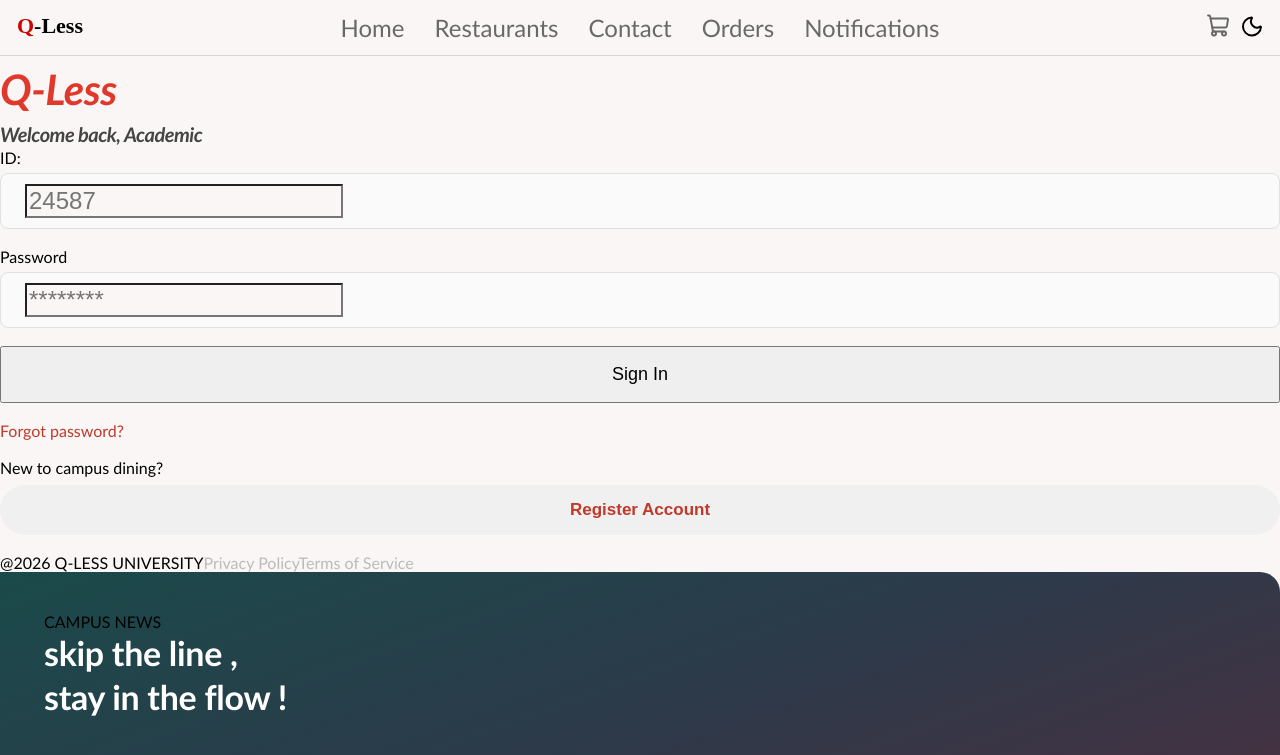
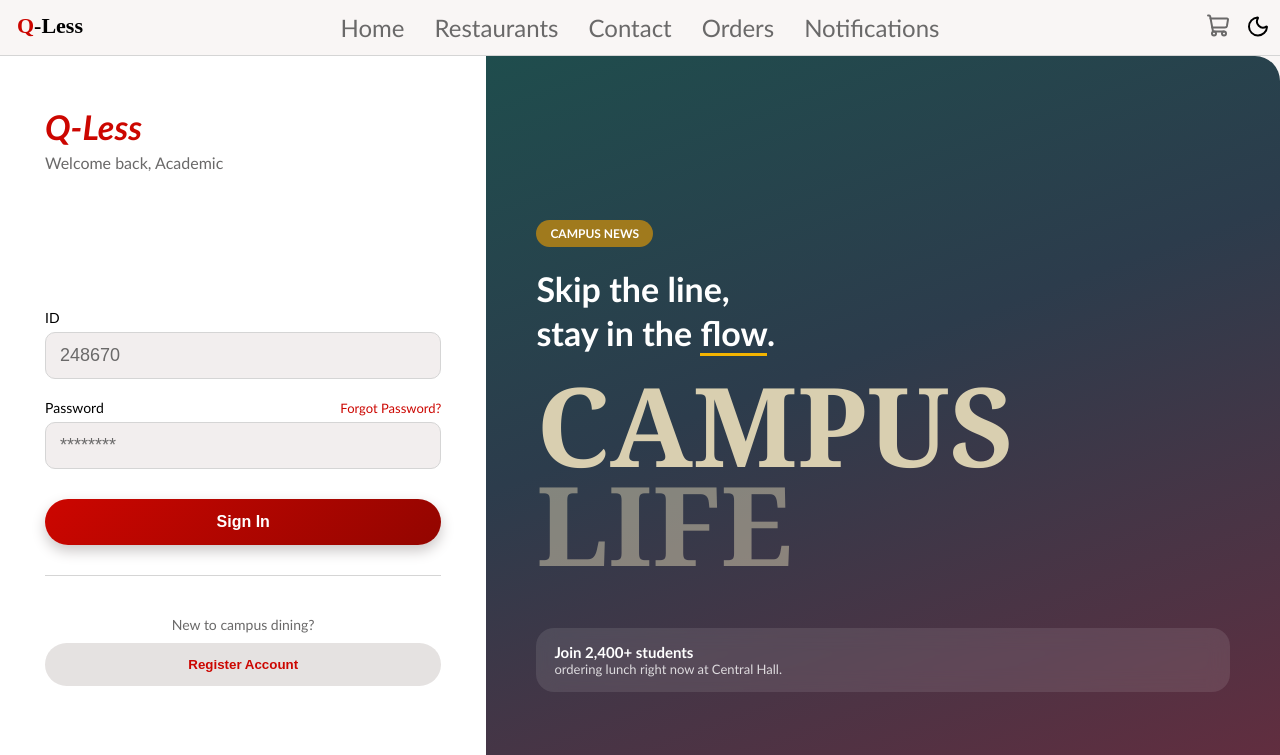
Before and after one commit to Zoomacs/OOP-Project, a React (Vite) app in the folder oop-project/: page / in a window 1280 px wide. Shown: the top 755 px of the page. Built offline with nearby package versions, Linux system fonts and the light colour scheme.

Commit message:
Refactor login component structure and styles; update input fields and enhance layout

```diff
--- a/oop-project/src/login.css
+++ b/oop-project/src/login.css
@@ -1,54 +1,48 @@
+* {
+  margin: 0;
+  padding: 0;
+  box-sizing: border-box;
+}
+
+body {
+  background: var(--background-color);
+  font-family: var(--font-family, "Gill Sans", Calibri, sans-serif);
+}
+
 .qless-wrapper {
   display: flex;
   width: 100vw;
   height: 100vh;
-  font-family: "Segoe UI", sans-serif;
-  background: #f5f5f5;
+  overflow: hidden;
 }
 
 .qless-left {
   width: 38%;
-  background: #fff;
+  background: var(--box-color);
+  padding: 50px 45px;
   display: flex;
   flex-direction: column;
   justify-content: space-between;
-  background: #ffffff;
-  padding: 40px 44px;
-}
-
-.qless-logo {
-  margin-top: 8px;
-}
-
-.qless-logo {
-  font-size: 26px;
-  font-weight: 700;
-  color: #c0392b;
-  font-style: italic;
-  letter-spacing: -0.5px;
 }
 
 .qless-logo-text {
-  font-size: 26px;
+  font-size: 34px;
   font-weight: 700;
-  color: #e0392b;
+  color: var(--primary-color);
   font-style: italic;
-  letter-spacing: -0.5px;
 }
 
 .qless-welcome {
-  font-size: 14px;
-  color: #444;
-  margin: 6px 0 0;
-  line-height: 1.4;
+  font-size: 16px;
+  color: var(--text-muted);
+  margin-top: 6px;
 }
 
 .qless-form {
   display: flex;
   flex-direction: column;
-  gap: 18px;
-  flex: 1;
-  justify-content: center;
+  gap: 20px;
+  margin-top: 30px;
 }
 
 .qless-field-group {
@@ -58,9 +52,36 @@
 }
 
 .qless-label {
-  font-size: 13px;
-  color: #333;
+  font-size: 14px;
+  color: var(--text-color);
   font-weight: 500;
+}
+
+.qless-input-wrapper {
+  display: flex;
+  align-items: center;
+  border: 1px solid var(--border-color);
+  border-radius: 10px;
+  padding: 12px 14px;
+  background: #f2eeee;
+  transition: 0.2s;
+}
+
+.qless-input-wrapper:focus-within {
+  border-color: var(--primary-color);
+}
+
+.qless-input {
+  border: none;
+  background: transparent;
+  outline: none;
+  width: 100%;
+  font-size: 18px;
+  color: var(--text-color);
+}
+
+.qless-input::placeholder {
+  color: var(--text-muted);
 }
 
 .qless-password-header {
@@ -70,8 +91,8 @@
 }
 
 .qless-forgot-password {
-  font-size: 12px;
-  color: #c0392b;
+  font-size: 13px;
+  color: var(--primary-color);
   text-decoration: none;
   font-weight: 500;
 }
@@ -80,335 +101,152 @@
   text-decoration: underline;
 }
 
-.qless-input-wrapper {
-  display: flex;
-  align-items: center;
-  border: 1px solid #e0e0e0;
-  border-radius: 8px;
-  padding: 10px 14px;
-  background: #fafafa;
-  gap: 10px;
-  transition: border-color 0.2s;
-}
-.qless-input-wrapper:focus-within {
-  border-color: #c0392b;
-}
-.qless-input-icon {
-  font-size: 15px;
-  color: #aaa;
-  flex-shrink: 0;
+.qless-sign-in-button {
+  margin-top: 10px;
+  padding: 14px;
+  border: none;
+  border-radius: 30px;
+  background: linear-gradient(
+    135deg,
+    var(--primary-color),
+    var(--primary-hover)
+  );
+  color: var(--button-text);
+  font-size: 16px;
+  font-weight: 600;
+  cursor: pointer;
+  box-shadow: 0 6px 14px var(--box-shadow);
+  transition: 0.2s;
 }
 
-.qless-input {
-  border: none;
-  background: transparent;
-  outline: none;
-  font-size: 14px;
-  color: #333;
-  width: 100%;
+.qless-sign-in-button:hover {
+  transform: translateY(-2px);
+  opacity: 0.9;
 }
 
-.qless-input::placeholder {
-  color: #bbb;
-}
-
-.qless-sign-in-btn {
-  background: linear-gradient(135deg, #e74c3c, #c0392b);
-  color: #fff;
-  border: none;
-  border-radius: 30px;
-  padding: 12px;
-  font-size: 15px;
-  font-weight: 600;
-  cursor: pointer;
-  letter-spacing: 0.3px;
-  margin-top: 4px;
-  transition:
-    opacity 0.2s,
-    transform 0.1s;
-}
-.qless-sign-in-btn:hover {
-  opacity: 0.9;
-  transform: translateY(-1px);
-}
-
-.qless-sign-in-btn:active {
-  transform: translateY(0);
-}
 .qless-divider {
   height: 1px;
-  background: #eee;
-  margin: 4px 0;
-}
-
-.qless-new-user-text {
-  text-align: center;
-  font-size: 13px;
-  color: #888;
-  margin: 0;
-}
-
-.qless-register-btn {
-  background: #f0f0f0;
-  color: #c0392b;
-  border: none;
-  border-radius: 30px;
-  padding: 13px;
-  font-size: 14px;
-  font-weight: 600;
-  cursor: pointer;
-  letter-spacing: 0.2px;
-  transition: background 0.2s;
-}
-
-.qless-register-btn:hover {
-  background: #e8e8e8;
+  background: var(--border-color);
+  margin: 10px 0;
 }
 
 .qless-sign-up {
   display: flex;
   flex-direction: column;
-  gap: 8px;
+  align-items: center;
+  gap: 10px;
+  margin-top: 10px;
+}
+
+.qless-sign-up-text {
+  font-size: 14px;
+  color: var(--text-muted);
 }
 
 .qless-sign-up-button {
-  background: #f0f0f0;
-  color: #c0392b;
+  width: 100%;
+  padding: 14px;
+  border-radius: 30px;
   border: none;
-  border-radius: 30px;
-  padding: 13px;
-  font-size: 14px;
+  background: #e5e2e1;
+  color: var(--primary-color);
   font-weight: 600;
   cursor: pointer;
-  transition: background 0.2s;
+  transition: 0.2s;
 }
+
 .qless-sign-up-button:hover {
-  background: #e8e8e8;
+  background: #dcd9d8;
+}
+
+.qless-footer {
+  display: flex;
+  gap: 12px;
+  font-size: 11px;
+  color: var(--text-muted);
+}
+
+.qless-footer a {
+  color: var(--text-muted);
+  text-decoration: none;
+}
+
+.qless-footer a:hover {
+  color: var(--text-color);
 }
 
 .qless-right-side {
   flex: 1;
-  background: linear-gradient(160deg, #1a4a4a 0%, #2d3a4a 40%, #5c2a3a 100%);
+  background: linear-gradient(160deg, #1f4d4d 0%, #2c3c4c 40%, #6b2b3d 100%);
+  color: white;
+  padding: 60px 50px;
+  border-radius: 0 25px 25px 0;
   display: flex;
   flex-direction: column;
-  padding: 40px 44px;
-  box-sizing: border-box;
-  position: relative;
-  overflow: hidden;
-  border-radius: 0 20px 20px 0;
-}
-
-.qless-footer {
-  display: flex;
-  gap: 14px;
-  font-size: 10px;
-  color: #bbb;
-  letter-spacing: 0.5px;
-}
-
-.qless-footer-link {
-  color: #bbb;
-  text-decoration: none;
-}
-
-.qless-footer-link:hover {
-  color: #999;
-}
-
-.qless-right-side {
-  flex: 1;
-  background: linear-gradient(160deg, #1a4a4a 0%, #2d3a4a 40%, #5c2a3a 100%);
-  display: flex;
-  flex-direction: column;
-  padding: 40px 44px;
-  box-sizing: border-box;
-  border-radius: 0 20px 20px 0;
-  overflow: hidden;
+  justify-content: center;
 }
 
 .qless-badge {
-  background: #8b6914;
-  color: #fff;
-  font-size: 11px;
-  font-weight: 700;
-  letter-spacing: 1.5px;
-  padding: 5px 12px;
+  background: #a07a1d;
+  padding: 6px 14px;
   border-radius: 20px;
-  align-self: flex-start;
-  margin-bottom: 16px;
+  font-size: 12px;
+  font-weight: bold;
+  width: fit-content;
+  margin-bottom: 20px;
 }
 
 .qless-tagline {
-  color: #fff;
-  font-size: 26px;
+  font-size: 34px;
   font-weight: 700;
-  margin: 0 0 12px;
   line-height: 1.3;
-  letter-spacing: -0.3px;
+  margin-bottom: 20px;
+}
+
+.qless-tagline span {
+  border-bottom: 3px solid #f4b400;
 }
 
 .qless-big-title {
   line-height: 0.9;
-  margin: 8px 0 16px;
+  margin-bottom: 25px;
 }
 
 .qless-big-word {
-  font-size: 88px;
+  font-size: 110px;
   font-weight: 900;
-  color: #d4c9a8;
-  letter-spacing: -4px;
-  line-height: 1;
+  color: #d9cfb0;
   font-family: Georgia, serif;
 }
 
 .qless-big-word-alt {
-  font-size: 88px;
+  font-size: 110px;
   font-weight: 900;
-  color: rgba(212, 201, 168, 0.55);
-  letter-spacing: -4px;
-  line-height: 1;
+  color: rgba(217, 207, 176, 0.5);
   font-family: Georgia, serif;
 }
 
 .qless-big-word-cursive {
-  font-size: 88px;
-  font-weight: 700;
-  color: #c0855a;
-  font-family: Georgia, cursive;
+  font-size: 100px;
   font-style: italic;
-  letter-spacing: -2px;
-  line-height: 1;
-}
-
-.qless-sub-text-block {
-  margin: 20px 0 auto;
-}
-
-.qless-sub-text-line {
-  color: rgba(255, 255, 255, 0.45);
-  font-size: 15px;
-  letter-spacing: 3px;
-  margin: 2px 0;
-  font-weight: 500;
+  color: #d0895d;
+  font-family: cursive;
 }
 
 .qless-social-proof {
-  display: flex;
-  align-items: center;
-  gap: 14px;
+  margin-top: 30px;
   background: rgba(255, 255, 255, 0.1);
-  border-radius: 16px;
-  padding: 14px 18px;
-  backdrop-filter: blur(8px);
-}
-
-.qless-avatar-stack {
-  display: flex;
-  flex-direction: row;
-}
-
-.qless-avatar {
-  width: 32px;
-  height: 32px;
-  border-radius: 50%;
-  border: 2px solid rgba(255, 255, 255, 0.4);
-  object-fit: cover;
-}
-
-.qless-avatar:not(:first-child) {
-  margin-left: -10px;
+  padding: 15px 18px;
+  border-radius: 18px;
+  backdrop-filter: blur(10px);
 }
 
 .qless-social-bold {
-  color: #fff;
-  font-weight: 700;
-  font-size: 13px;
-  margin: 0;
+  font-weight: bold;
+  font-size: 15px;
 }
 
 .qless-social-sub {
-  color: rgba(255, 255, 255, 0.65);
-  font-size: 12px;
-  margin: 2px 0 0;
+  font-size: 13px;
+  opacity: 0.8;
 }
-
-.qless-privacy-policy,
-.qless-terms-of-service {
-  color: #bbb;
-  text-decoration: none;
-}
-
-.qless-privacy-policy:hover,
-.qless-terms-of-service:hover {
-  color: #999;
-}
-
-.qless-logo-text {
-  font-size: 42px;
-}
-
-.qless-welcome {
-  font-size: 20px;
-}
-
-.qless-label {
-  font-size: 18px;
-}
-
-.qless-input {
-  font-size: 18px;
-}
-
-.qless-input-icon {
-  font-size: 20px;
-}
-
-.qless-sign-in-button {
-  font-size: 18px;
-  padding: 16px;
-}
-
-.qless-forgot-password {
-  font-size: 16px;
-}
-
-.qless-sign-up-text {
-  font-size: 16px;
-}
-
-.qless-sign-up-button {
-  font-size: 17px;
-  padding: 15px;
-}
-
-.qless-footer {
-  font-size: 13px;
-}
-
-.qless-badge {
-  font-size: 14px;
-}
-
-.qless-tagline {
-  font-size: 34px;
-}
-
-.qless-big-word {
-  font-size: 110px;
-}
-
-.qless-big-word-alt {
-  font-size: 110px;
-}
-
-.qless-big-word-cursive {
-  font-size: 110px;
-}
-
-.qless-social-bold {
-  font-size: 16px;
-}
-
-.qless-social-sub {
-  font-size: 15px;
-}
--- a/oop-project/src/login.jsx
+++ b/oop-project/src/login.jsx
@@ -20,39 +20,42 @@ function Login({ page }) {
   };
 
   return (
-    <div classname="qlesslogin">
-      <div className="qless-logo">
+    <div className="qless-wrapper">
+      <div className="qless-left">
+        <div>
           <span className="qless-logo-text">Q-Less</span>
           <p className="qless-welcome">Welcome back, Academic</p>
         </div>
 
         <div className="qless-form">
           <div className="qless-field-group">
-          <label classname="ID">ID:</label>
+            <label className="qless-label">ID</label>
             <div className="qless-input-wrapper">
-            <span className="qless-input-icon"></span>
               <input
-              type="id"
-              placeholder="24587"
+                type="text"
+                placeholder="248670"
                 value={ID}
-              onChange={(event) => setID(event.target.value)}
-              classname="qless-input"
+                onChange={(e) => setID(e.target.value)}
+                className="qless-input"
               />
             </div>
           </div>
 
           <div className="qless-field-group">
             <div className="qless-password-header">
-            <label classname="password">Password</label>
+              <label className="qless-label">Password</label>
+              <a href="#" className="qless-forgot-password">
+                Forgot Password?
+              </a>
             </div>
+
             <div className="qless-input-wrapper">
-            <span className="qless-input-icon"></span>
               <input
                 type="password"
                 placeholder="********"
                 value={password}
-              onChange={(event) => setPassword(event.target.value)}
-              classname="qless-input"
+                onChange={(e) => setPassword(e.target.value)}
+                className="qless-input"
               />
             </div>
           </div>
@@ -61,44 +64,39 @@ function Login({ page }) {
             Sign In
           </button>
 
-        <a href="#" className="qless-forgot-password">
-          Forgot password?
-        </a>
+          <div className="qless-divider"></div>
 
           <div className="qless-sign-up">
             <p className="qless-sign-up-text">New to campus dining?</p>
             <button className="qless-sign-up-button">Register Account</button>
           </div>
+        </div>
 
-        <div classname="qless-footer">
-          <span> @2026 Q-LESS UNIVERSITY</span>
-          <a href="#" className="qless-privacy-policy">
-            Privacy Policy
-          </a>
-          <a href="#" className="qless-terms-of-service">
-            Terms of Service
-          </a>
+        <div className="qless-footer">
+          <span>© 2024 Q-LESS UNIVERSITY</span>
+          <a href="#">Privacy</a>
+          <a href="#">Terms</a>
         </div>
       </div>
 
       <div className="qless-right-side">
-        <div classname="qless-badge">CAMPUS NEWS</div>
+        <div className="qless-badge">CAMPUS NEWS</div>
+
         <p className="qless-tagline">
-          skip the line ,<br /> stay in the flow !
+          Skip the line,
+          <br /> stay in the <span>flow</span>.
         </p>
 
         <div className="qless-big-title">
-          <span className="qless-big-word">CAM</span>
-          <span className="qless-big-word-alt">PUS</span>
+          <span className="qless-big-word">CAMPUS</span>
           <br />
-          <span className="qless-big-word">LI</span>
-          <span className="qless-big-word-cursive">FE</span>
+          <span className="qless-big-word-alt">LIFE</span>
         </div>
 
-        <div>
-          <p className="qless-social-bold"> Join 1,000 students</p>
+        <div className="qless-social-proof">
+          <p className="qless-social-bold">Join 2,400+ students</p>
           <p className="qless-social-sub">
-            order lunch now at the central hall.
+            ordering lunch right now at Central Hall.
           </p>
         </div>
       </div>
```
Lines whose indentation alone changed are shown as unchanged.
